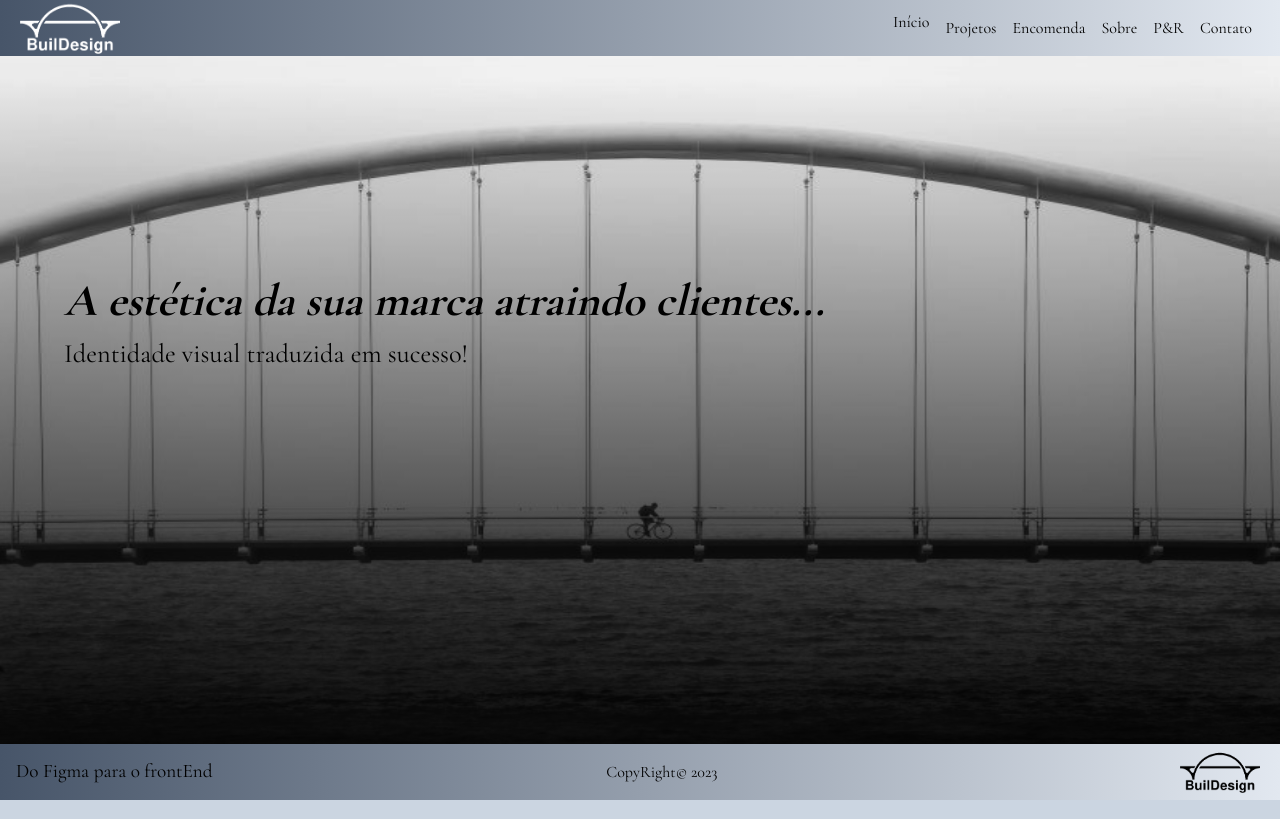
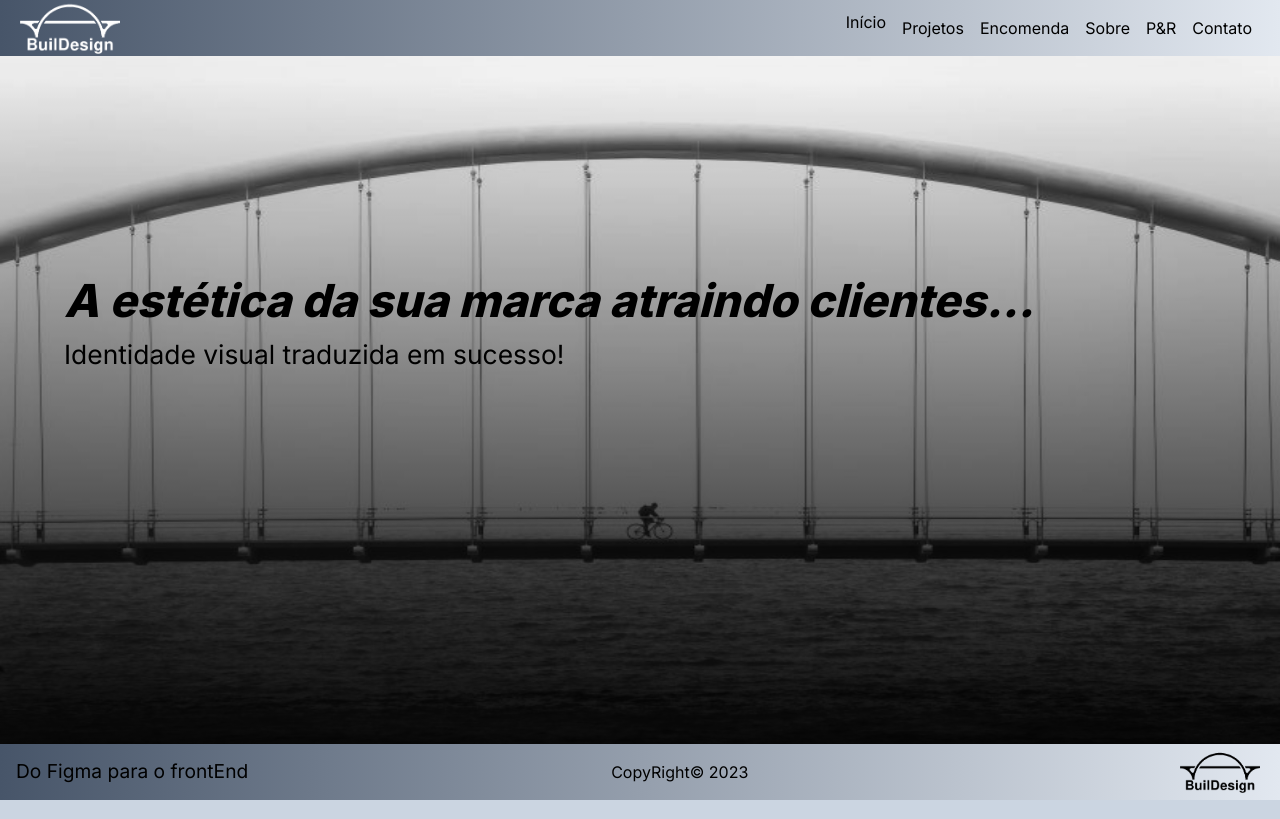
Before and after one commit to ttsoares/buildesign, a Next.js app: page / in a window 1280 px wide. Built offline with nearby package versions, Linux system fonts and the light colour scheme.

Commit message:
Back to Inter

```diff
--- a/app/layout.jsx
+++ b/app/layout.jsx
@@ -1,12 +1,11 @@
 import Nav from "@/components/Nav";
 
-import { Cormorant_Garamond } from "next/font/google";
+import { Inter } from "next/font/google";
 import "./globals.css";
 import Footer from "@/components/Footer";
 
-const CoGa = Cormorant_Garamond({
+const inter = Inter({
   subsets: ["latin"],
-  weight: ["300", "400", "500", "600", "700"],
 });
 
 export const metadata = {
@@ -18,7 +17,7 @@ export default function RootLayout({ children }) {
   return (
     <html lang="en" className="h-screen w-screen relative overflow-x-hidden">
       <body
-        className={`${CoGa.className} bg-slate-300 h-[calc(100%-6%)] w-full`}
+        className={`${inter.className} bg-slate-300 h-[calc(100%-6%)] w-full`}
       >
         <Nav />
         {children}
```
